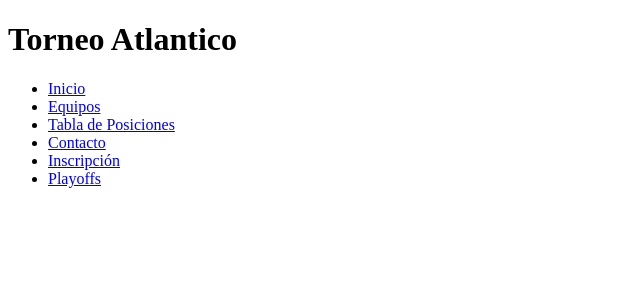
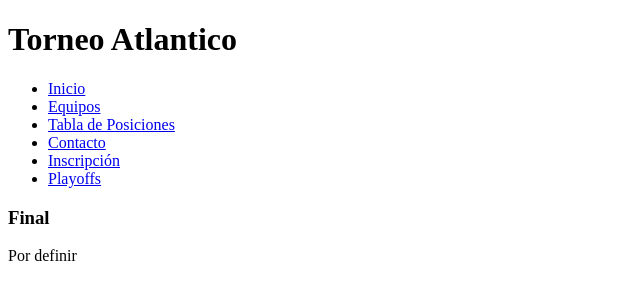
Before and after one commit to ldominguezdev19-gif/web-torneo-atlantico, a plain HTML site: page playoffs.html in a window 1280 px wide. Shown: the whole page, without its empty margins (0-640 px from the left). Drawn offline with Linux system fonts and the light colour scheme.

Commit message:
se agrego la pagina de playoffs

```diff
--- a/playoffs.html
+++ b/playoffs.html
@@ -20,7 +20,8 @@
         </nav>
     </header>
     <main>
-
+        <h3>Final</h3>
+        <p>Por definir</p>
     </main>
 </body>
 </html>
```
